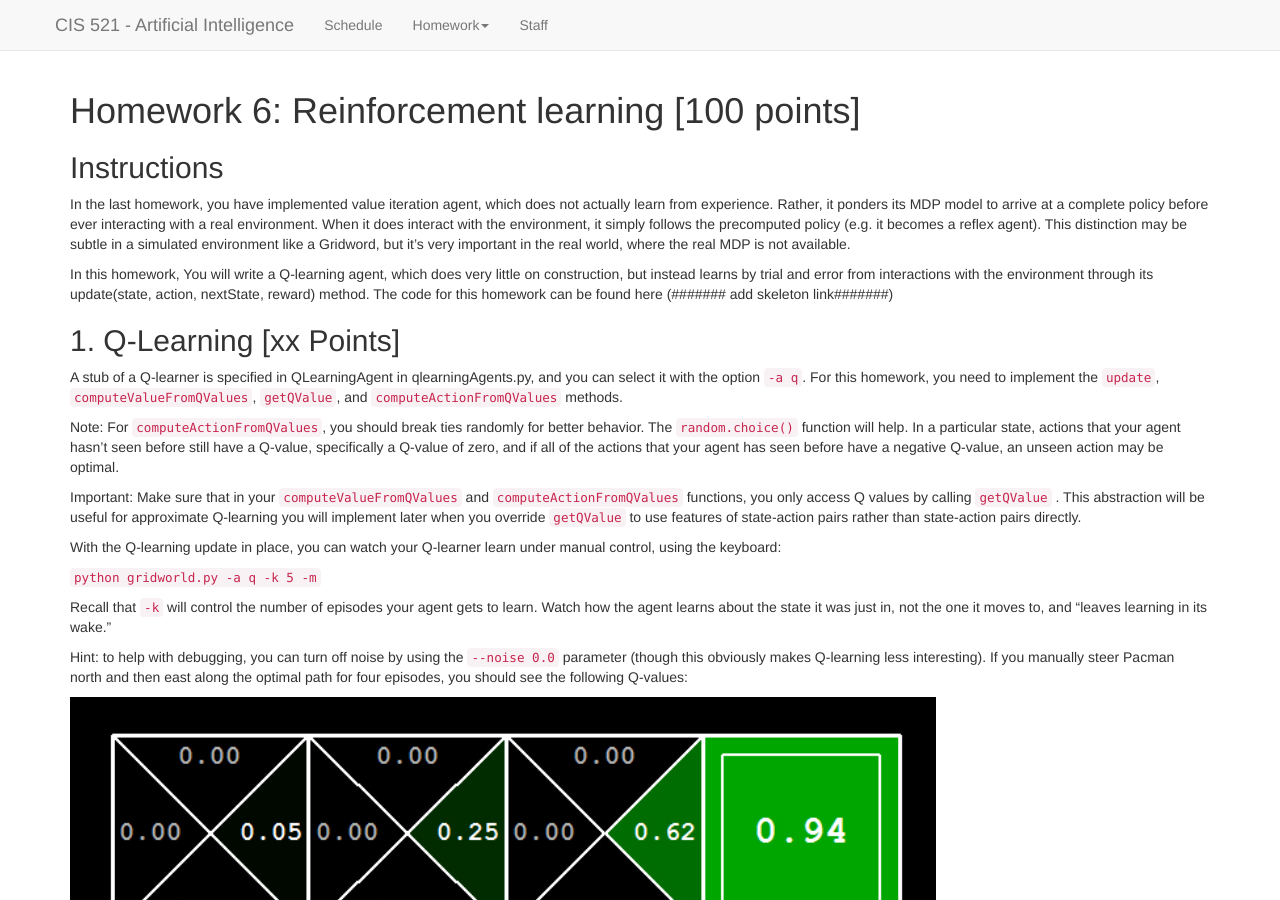
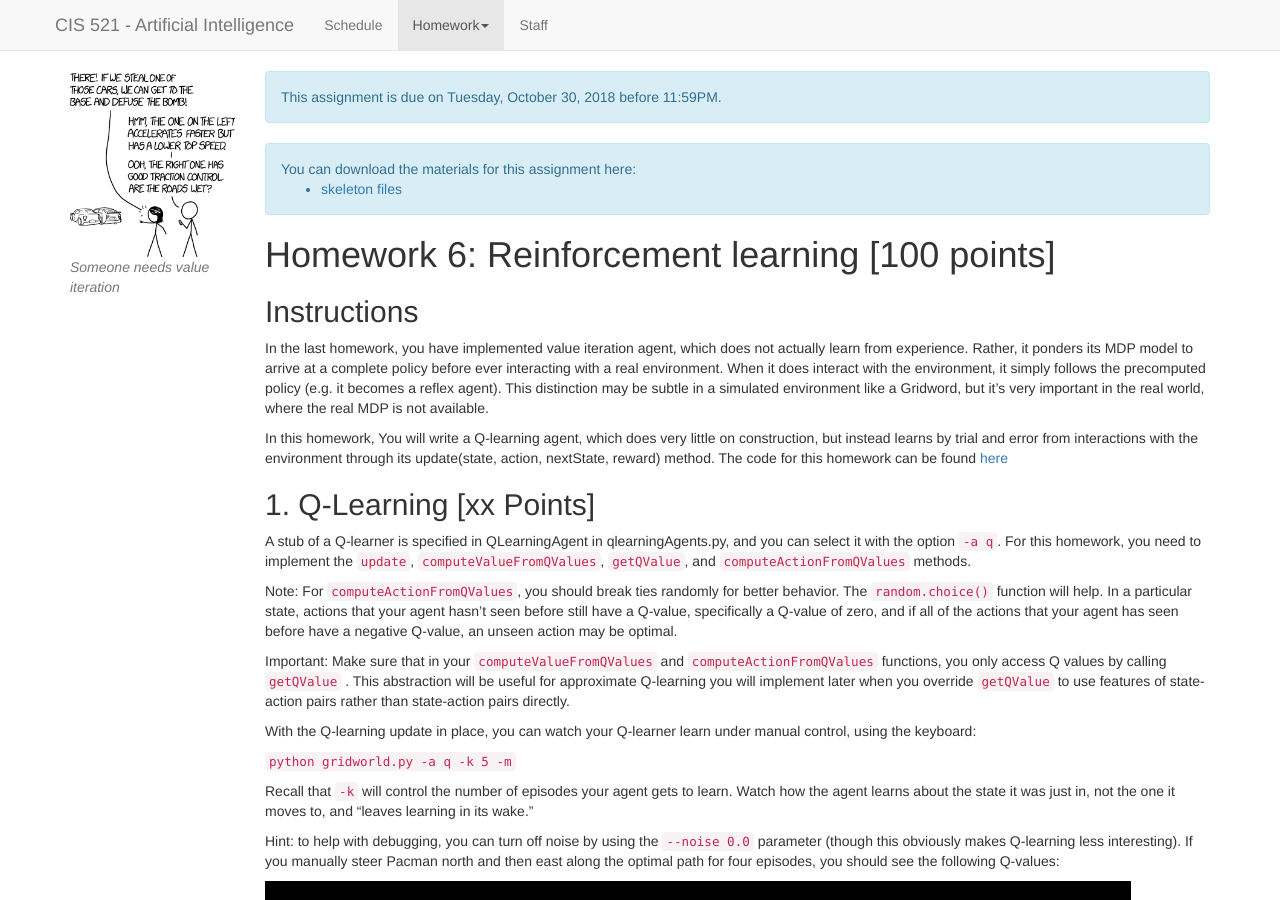
Before and after one commit to artificial-intelligence-class/artificial-intelligence-class.github.io, a Jekyll site: the page built from homeworks/hw6/hw6.md, in a window 1280 px wide and 900 px high. Built offline with Jekyll 4.4.1, drawn with Linux system fonts in a browser that asks for light colours; nearby versions of some CDN libraries; our own code applies the rules of GitHub Pages for plain Markdown files; a script that is not in the unit is left out; some of the changed text lies outside the part shown.

Commit message:
Update hw6.md

```diff
--- a/homeworks/hw6/hw6.md
+++ b/homeworks/hw6/hw6.md
@@ -1,10 +1,51 @@
+---
+layout: default
+img: decision_paralysis.png
+img_link: https://xkcd.com/1801/
+caption: Someone needs value iteration
+title: CIS 521 Homework 6 "Reinforcement Learning"
+active_tab: homework
+release_date: 2018-10-23
+due_date: 2018-10-30 23:59:00EDT
+materials:
+    -
+        name: skeleton files
+        url: homeworks/hw6/skeleton.zip
+
+attribution: This assignment adapted from the [Reinforcement Learning assignment](http://ai.berkeley.edu/reinforcement.html) from [UC Berkeley's AI course](http://ai.berkeley.edu/home.html).
+---
+<!-- Check whether the assignment is up to date -->
+{% capture this_year %}{{'now' | date: '%Y'}}{% endcapture %}
+{% capture due_year %}{{page.due_date | date: '%Y'}}{% endcapture %}
+{% if this_year != due_year %}
+<div class="alert alert-danger">
+Warning: this assignment is out of date.  It may still need to be updated for this year's class.  Check with your instructor before you start working on this assignment.
+</div>
+{% endif %}
+<!-- End of check whether the assignment is up to date -->
+
+
+<div class="alert alert-info">
+This assignment is due on {{ page.due_date | date: "%A, %B %-d, %Y" }} before {{ page.due_date | date: "%I:%M%p" }}.
+</div>
+
+{% if page.materials %}
+<div class="alert alert-info">
+You can download the materials for this assignment here:
+<ul>
+{% for item in page.materials %}
+<li><a href="{{site.baseurl}}/{{item.url}}">{{ item.name }}</a></li>
+{% endfor %}
+</ul>
+</div>
+{% endif %}
+
 # Homework 6: Reinforcement learning [100 points]
 
 ## Instructions
 In the last homework, you have implemented value iteration agent, which does not actually learn from experience. Rather, it ponders its MDP model to arrive at a complete policy before ever interacting with a real environment. When it does interact with the environment, it simply follows the precomputed policy (e.g. it becomes a reflex agent). This distinction may be subtle in a simulated environment like a Gridword, but it's very important in the real world, where the real MDP is not available.
 
-In this homework, You will write a Q-learning agent, which does very little on construction, but instead learns by trial and error from interactions with the environment through its update(state, action, nextState, reward) method. The code for this homework can be found here (####### add skeleton link#######)
-
+In this homework, You will write a Q-learning agent, which does very little on construction, but instead learns by trial and error from interactions with the environment through its update(state, action, nextState, reward) method. The code for this homework can be found [here](homeworks/hw6/skeleton.zip)
 
 ## 1. Q-Learning [xx Points]
 A stub of a Q-learner is specified in QLearningAgent in qlearningAgents.py, and you can select it with the option `-a q`. For this homework, you need to implement the `update`, `computeValueFromQValues`, `getQValue`, and `computeActionFromQValues` methods.
```
